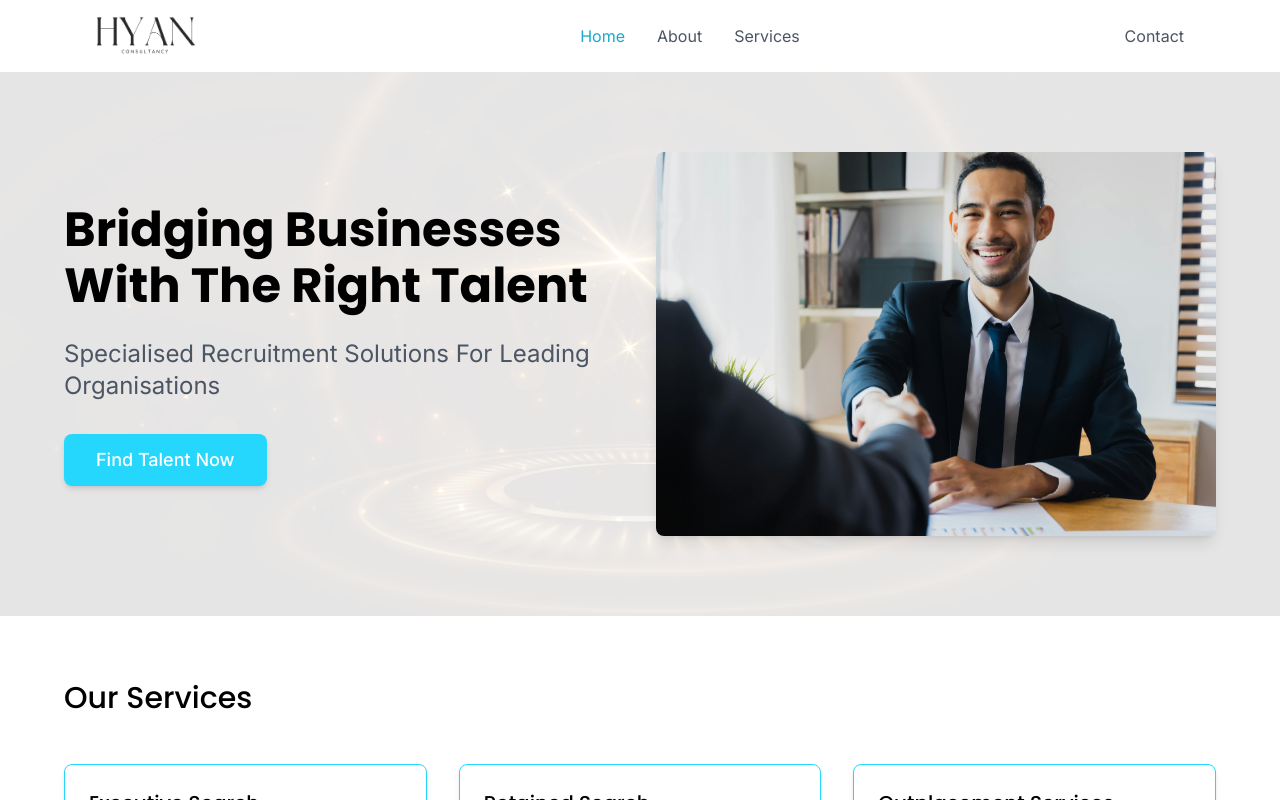
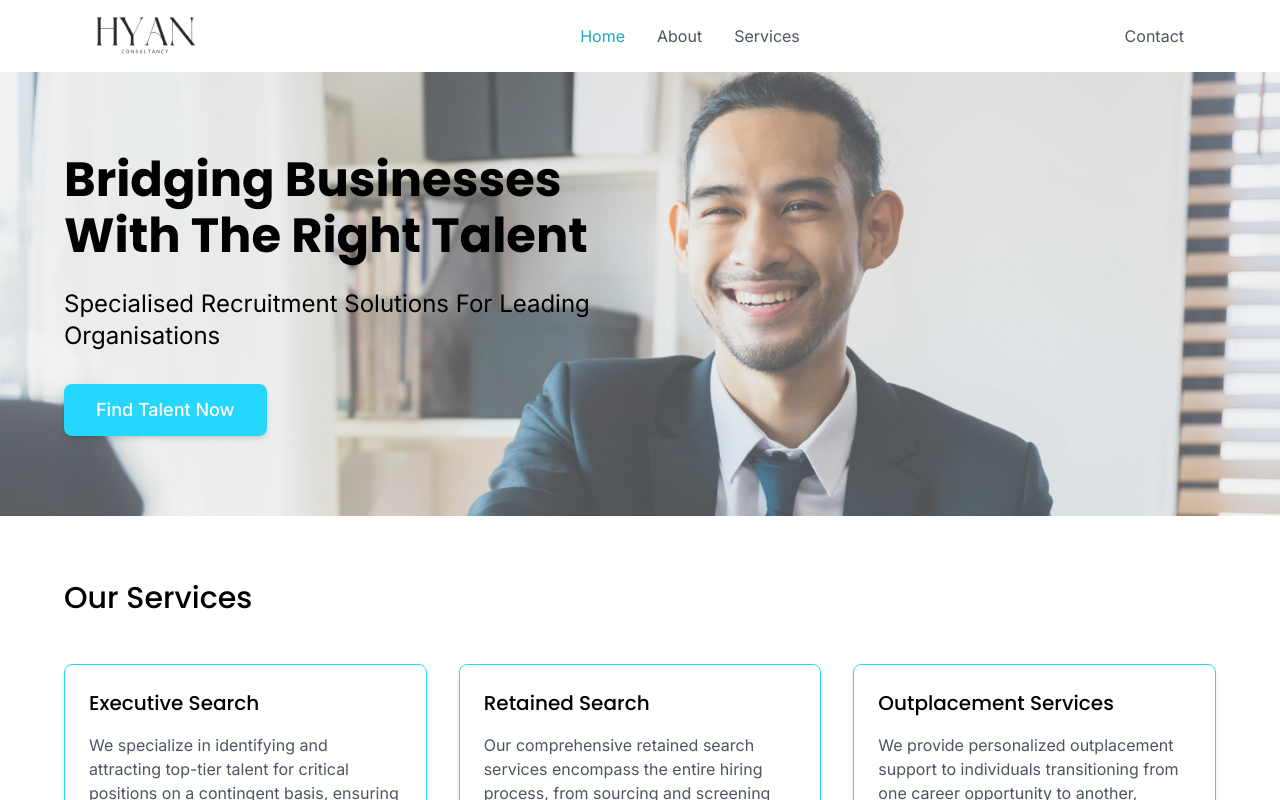
Before and after one commit to faqihisaninja/hyan-consultancy, a Next.js app: page / in a window 1280 px wide. Shown: the top 800 px of the page. Built offline with nearby package versions, Linux system fonts and the light colour scheme.

Commit message:
Change hero background

```diff
--- a/src/app/page.tsx
+++ b/src/app/page.tsx
@@ -10,10 +10,10 @@ export default function Home() {
                 {/* Background Graphics */}
                 <div className="absolute inset-0 z-0">
                     <Image
-                        src="/hero-background.jpg"
+                        src="/hero-handshake.jpg"
                         alt="Background pattern"
                         fill
-                        className="object-cover opacity-10"
+                        className="object-cover object-top opacity-70"
                         priority
                     />
                 </div>
@@ -24,7 +24,7 @@ export default function Home() {
                         <h1 className="text-4xl md:text-5xl/[3.5rem] font-bold text-black mb-6 font-poppins">
                             Bridging Businesses With The Right Talent
                         </h1>
-                        <p className="text-xl md:text-2xl text-gray-600 max-w-2xl mb-8">
+                        <p className="text-xl md:text-2xl text-black max-w-2xl mb-8">
                             Specialised Recruitment Solutions For Leading
                             Organisations
                         </p>
@@ -35,7 +35,7 @@ export default function Home() {
                             Find Talent Now
                         </button>
                     </div>
-                    <div className="hidden md:block relative h-96 rounded-lg overflow-hidden shadow-lg">
+                    {/* <div className="hidden md:block relative h-96 rounded-lg overflow-hidden shadow-lg">
                         <Image
                             src="/hero-handshake.jpg"
                             alt="HR Professionals in a meeting"
@@ -43,7 +43,7 @@ export default function Home() {
                             style={{ objectFit: "cover" }}
                             priority
                         />
-                    </div>
+                    </div> */}
                 </div>
             </section>
 
```
